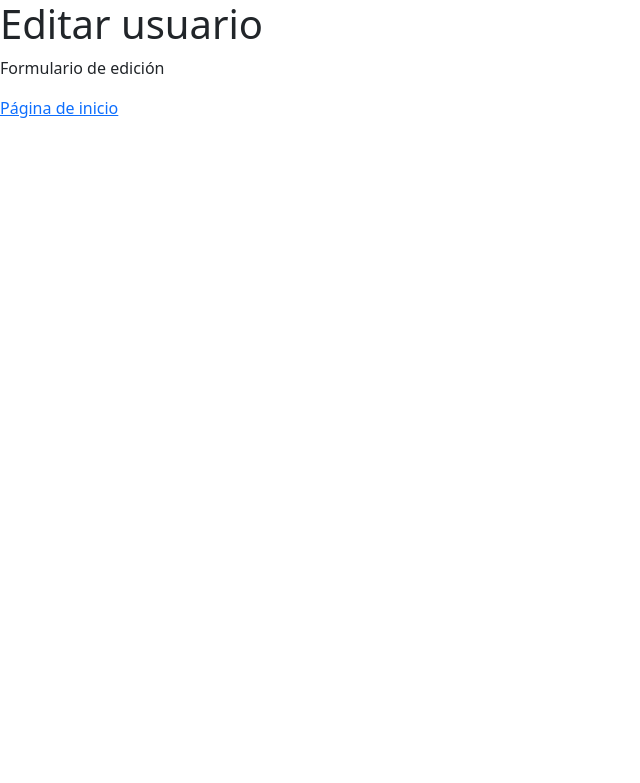
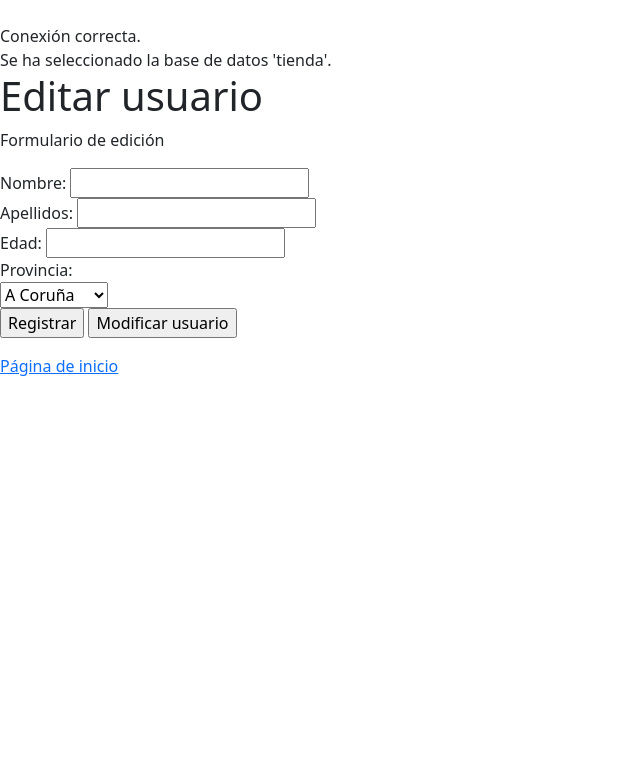
Before and after one commit to BlancaPenabad/docker-lamp, a PHP site: page /ud03/tienda/editar.php in a window 1280 px wide. Shown: the top 783 px of the page, without its empty margins (0-640 px from the left). Run offline with PHP 8.4, Linux system fonts and the light colour scheme; data that the repository does not hold is empty.

Commit message:
Funcionalidad de modificar usuarios

```diff
--- a/www/ud03/tienda/dar_de_alta.php
+++ b/www/ud03/tienda/dar_de_alta.php
@@ -22,10 +22,12 @@ if($_SERVER["REQUEST_METHOD"] == "POST"){
 
 if(!registroObligatorio($nombre) || !longitudNombre($nombre) || !validarString($nombre)){
     $nombreErr = "En nombre introducido no es válido";
+
 }
 
 if(!registroObligatorio($apellidos) || !longitudApellido($apellidos) || !validarString($apellidos)){
-    $nombreErr = "Los apellidos introducidos no son válidos";
+    $apellidosErr = "Los apellidos introducidos no son válidos";
+
 }
 
 
@@ -36,6 +38,8 @@ if(!registroObligatorio($edad) || !validarEdad($edad) || !validarDigito($edad)){
 if(empty($nombreErr) && empty($apellidosErr) && empty($edadErr)){
     $resultado = crearUsuario($nombre, $apellidos, $edad, $provincia);
 }
+
+
 
 ?>
 
--- a/www/ud03/tienda/editar.php
+++ b/www/ud03/tienda/editar.php
@@ -1,3 +1,28 @@
+<?php
+include("lib/base_datos.php");
+get_connection();
+seleccionar_bd_tienda();
+
+$id = 0;
+
+$nombre = $apellidos = $edad = $provincia = "";
+
+if(isset($_POST["submit"])){
+    $id = $_POST["id"];
+    $nombre = $_POST["nombre"];
+    $apellidos = $_POST["apellidos"];
+    $edad = $_POST["edad"];
+    $provincia = $_POST["provincia"];
+
+
+    modificaUsuario($id, $nombre, $apellidos, $edad, $provincia);
+
+}
+
+
+del_connection();
+
+?>
 <!doctype html>
 <html lang="en">
 
@@ -11,21 +36,34 @@
 
 <body>
     <h1>Editar usuario </h1>
-    <?php
-        //Obter id de $_GET
-        //Conexión
-        //Seleccionar bd
-        //Consultar datos de ese id
 
-        //Obter os datos de $_POST
-        //Executar UPDATE
-    ?>
     <script src="https://cdn.jsdelivr.net/npm/bootstrap@5.2.2/dist/js/bootstrap.bundle.min.js"
         integrity="sha384-OERcA2EqjJCMA+/3y+gxIOqMEjwtxJY7qPCqsdltbNJuaOe923+mo//f6V8Qbsw3" crossorigin="anonymous">
     </script>
 
     <p>Formulario de edición</p>
     <!-- o "action" chama a editar.php de xeito reflexivo-->
+    <form method="post" action="<?php echo htmlspecialchars($_SERVER["PHP_SELF"]); ?>">
+
+    Nombre: <input type="text" name ="nombre" value="<?= $nombre?>"> </br>
+
+    Apellidos: <input type="text" name ="apellidos" value="<?= $apellidos?>"> </br>
+
+    Edad: <input type="number"  name = "edad" value="<?= $edad?>"> </br>
+
+    Provincia: </br>
+    <select name="provincia" id="provincia">
+        <option value="ACoruna">A Coruña</option>
+        <option value="Lugo">Lugo</option>
+        <option value="Ourense">Ourense</option>
+        <option value="Pontevedra">Pontevedra</option>
+        </select></br>
+        <input type="submit" name="submit" value="Registrar">
+
+        <input type="hidden" name="id" value="<?= $id?>" />
+        <input type="submit" name="submit" value="Modificar usuario"/>
+    </form>
+    <div class="resultado">
 
     <footer>
         <p>
--- a/www/ud03/tienda/lib/base_datos.php
+++ b/www/ud03/tienda/lib/base_datos.php
@@ -127,7 +127,7 @@ function modificaUsuario($id, $nombre, $apellidos, $edad, $provincia){
     $stmt = $connection->prepare("UPDATE usuarios SET nombre=?, apellidos=?, edad=?, provincia=? WHERE id=?");
     $stmt->bind_param("ssisi", $nombre, $apellidos, $edad, $provincia, $id);
 
-    if($stmt->execure()){
+    if($stmt->execute()){
         return "<p>El usuario ha sido modificado correctamente.</p>";
     }else{
         return "</br>¡ERROR! No se ha podido modificar el usuario. Error nº ".$connection->error;
```
